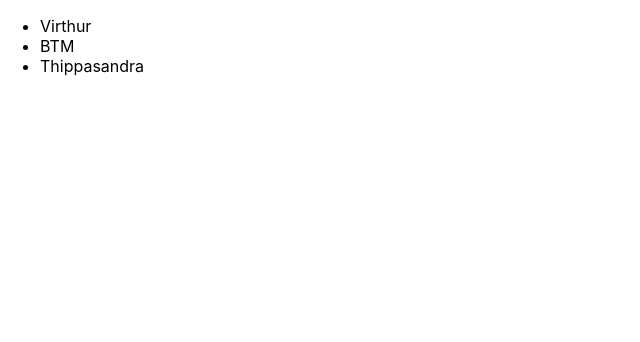
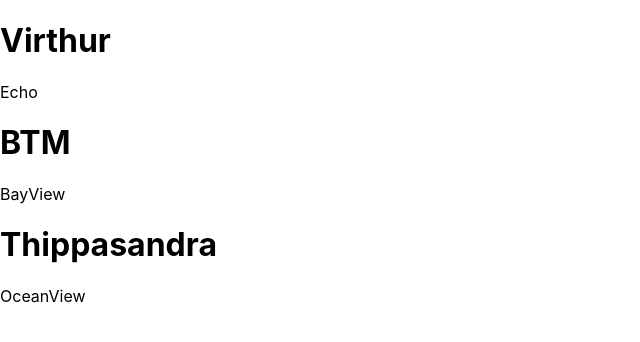
Before and after one commit to kuvarviren/ReactJS, a React (Create React App) app: page / in a window 1280 px wide. Shown: the top 342 px of the page, without its empty margins (0-640 px from the left). Built offline with nearby package versions, Linux system fonts and the light colour scheme.

Commit message:
Rendering list objects using map function, each item must have a unique key

```diff
--- a/src/index.js
+++ b/src/index.js
@@ -3,21 +3,21 @@ import ReactDOM from 'react-dom';
 import './index.css';
 
 const lakeList = [
-  "Virthur",
-  "BTM",
-  "Thippasandra"
-];
+  {id:1,name:"Virthur", trailhead:"Echo"},
+  {id:2,name:"BTM",trailhead:"BayView"},
+  {id:3,name:"Thippasandra",trailhead:"OceanView"},
+ ];
 
 function App({lakes}){
   return (
     <div>
-      <ul>
       {
         lakes.map(lake=>(
-          <li>{lake}</li>
-        ))
+          <div key={lake.id}>
+            <h1>{lake.name}</h1>
+            <p>{lake.trailhead}</p>
+          </div>))
       }
-      </ul>
     </div>
   );
 }
```
